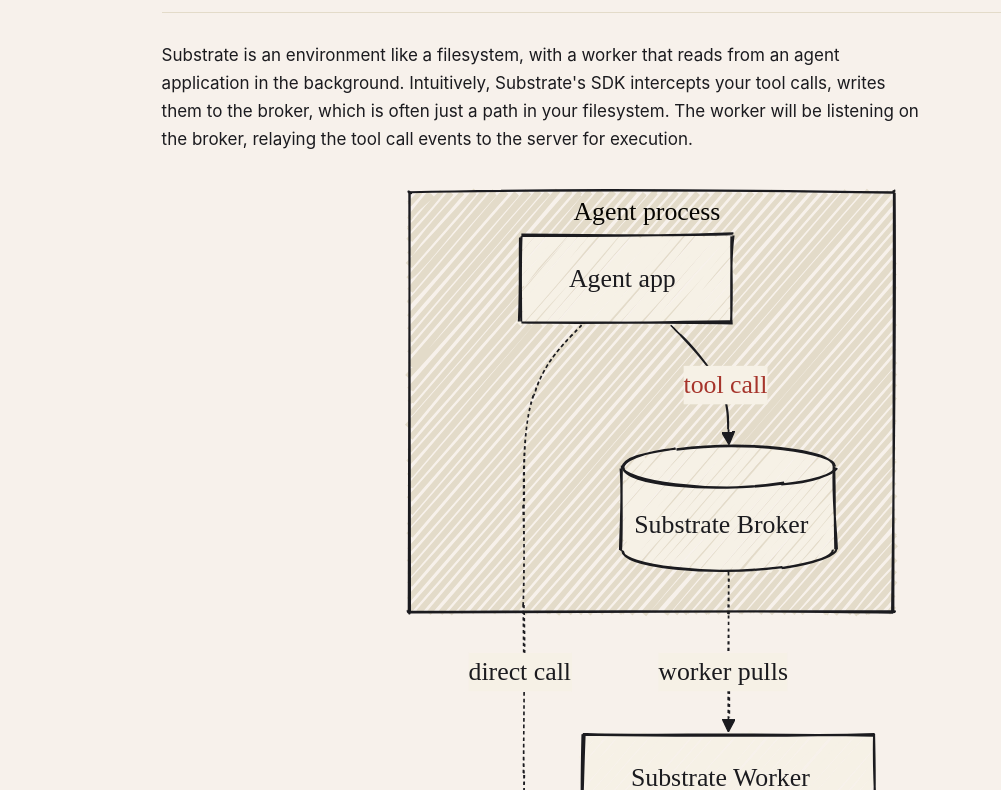
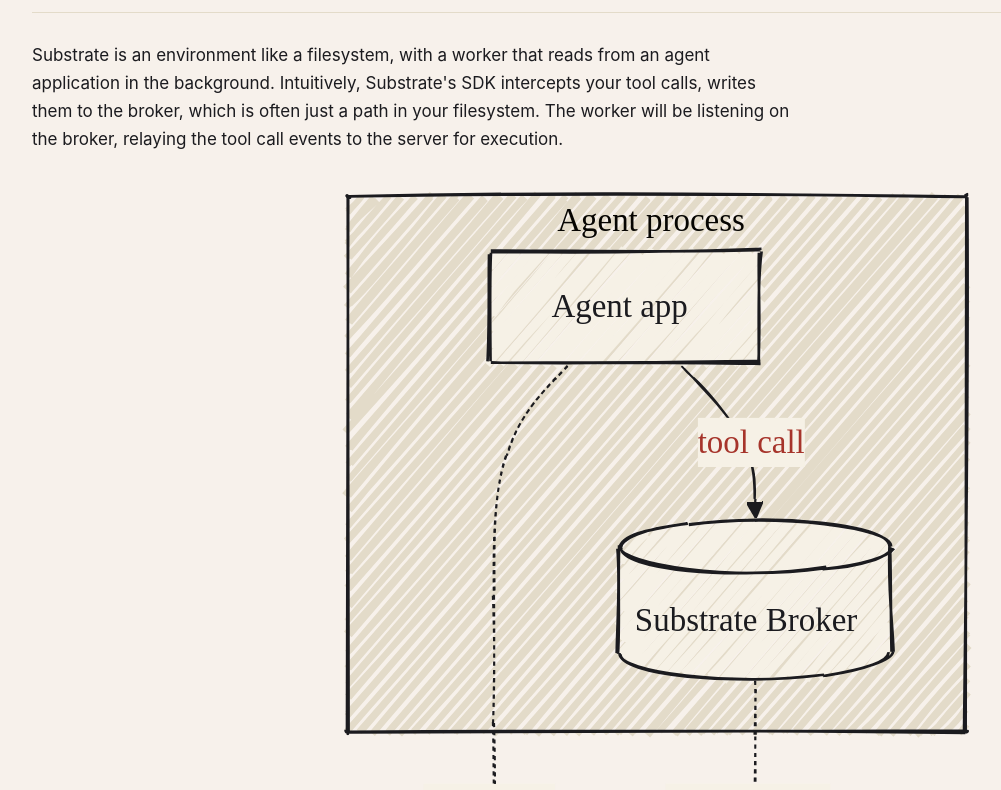
Before and after one commit to nishiokj/nishiokj.github.io, an Astro site: page /projects/substrate in a window 1280 px wide. Shown: the part 364-1154 px from the top of the page, without its empty margins (8-1009 px from the left). Built offline with nearby package versions, Linux system fonts and the light colour scheme; Astro itself is replaced by a stand-in of ours.

Commit message:
content fixes

```diff
--- a/src/styles/global.css
+++ b/src/styles/global.css
@@ -538,8 +538,8 @@ main {
 --------------------------------------------------------------------------- */
 .project-detail-main {
   max-width: 78rem;
-  padding-left: clamp(7rem, 12vw, 12rem);
-  padding-right: clamp(7rem, 12vw, 12rem);
+  padding-left: var(--gutter);
+  padding-right: var(--gutter);
 }
 
 .breadcrumb {
```
